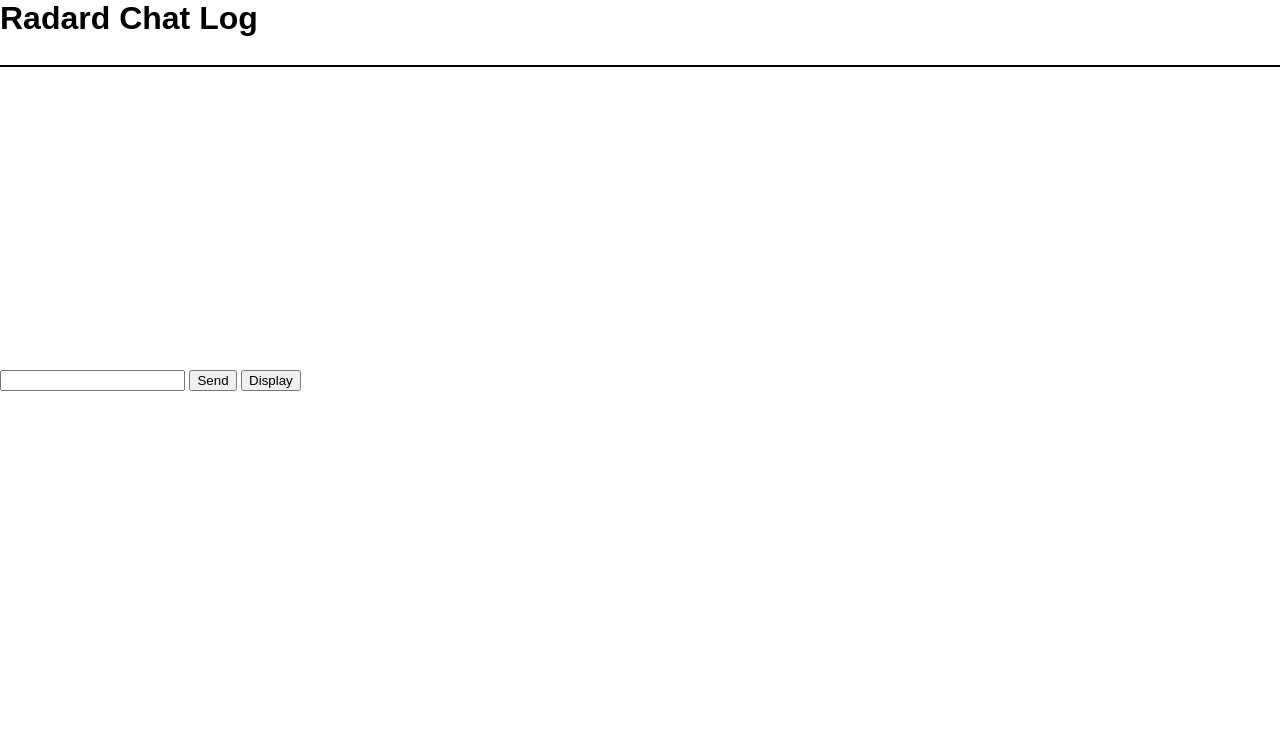
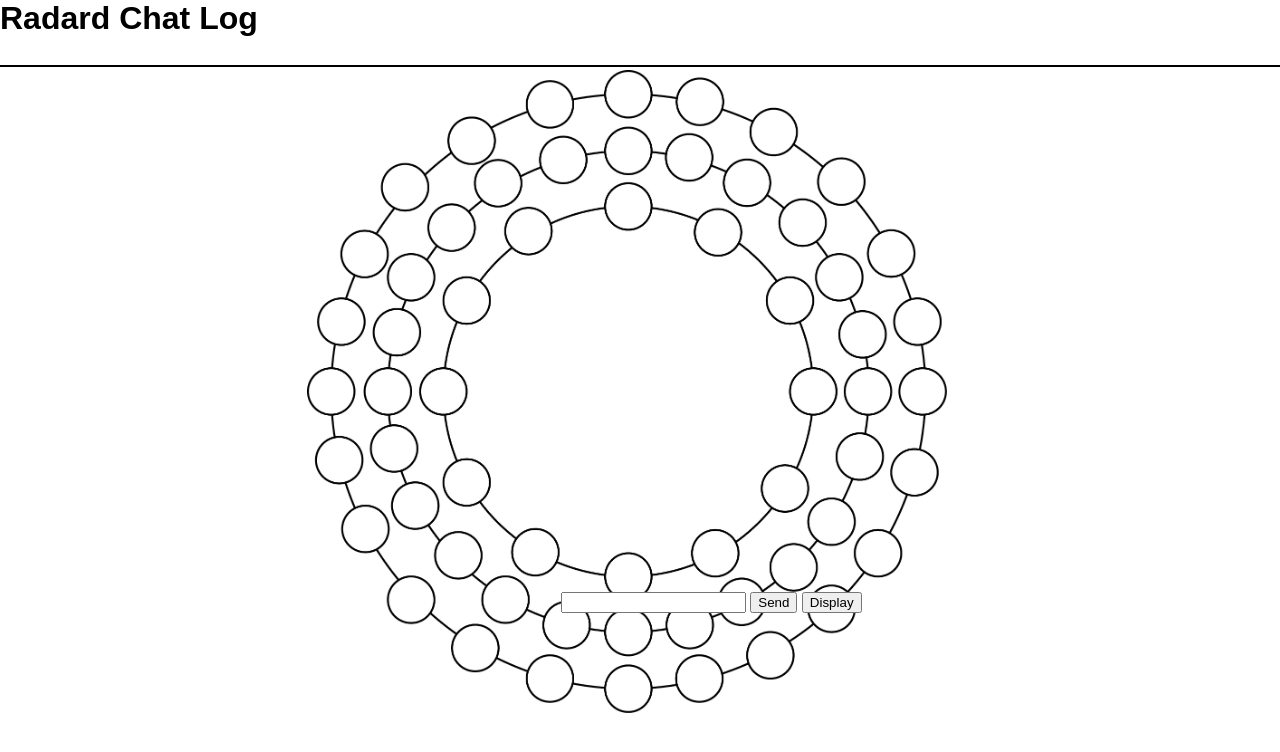
Before and after one commit to JamieCampbell94/RadardWorkingModel04, a PHP site: page /chatHome.php in a window 1280 px wide. Shown: the top 752 px of the page. Run offline with PHP 8.4, Linux system fonts and the light colour scheme; data that the repository does not hold is empty.

Commit message:
Update 4
Front end development to ChatHome.php

```diff
--- a/chatHome.php
+++ b/chatHome.php
@@ -12,11 +12,18 @@
     <div id="navBarSurround">
       <h1>Radard Chat Log</h1>
     </div>
-    <div id=grabphpdiv>
+    <div>
+<img id='circle' src = "images/MainRadar2.jpg"/>
+</div>
+    <div id='grabphpdiv'>
+
     </div>
-    <input id='chatMessage' type="text" name="randomText" value=""> <!-- Input instead of form -->
-    <button type="button" id='snd_btn'>Send</button> <!-- Possible event button -->
-    <button type="button" id =button>Display</button>
+    <div id='msgSndRfs'>
+      <input id='chatMessage' type="text" name="randomText" value=""> <!-- Input instead of form -->
+      <button type="button" id='snd_btn'>Send</button> <!-- Possible event button -->
+      <button type="button" id =button>Display</button>
+    </div>
+
     <!-- Script at the bottom make sure DOM is ready -->
     <script src='lib/ajaxget.js'> </script>
     <script src='lib/ajaxput.js'> </script>
--- a/stylesheet.css
+++ b/stylesheet.css
@@ -89,9 +89,33 @@ a:active {
   border-color: black;
 }
 
+#circle {
+  height:50%;
+  width: 50%;
+  position: relative;
+  margin-left: 24%;
+
+}
 #grabphpdiv {
-  height: 300px;
-  width:50%;
-  background-color: ;
+  height: 330px;
+  width:20%;
+  margin-left: 39%;
+  margin-top: -35.5%;
+  /*background-color: red ;*/
   overflow: scroll;
+  position: relative;
+
+
 }
+
+
+
+#chatMessage {
+  margin-left: 100px;
+}
+
+#msgSndRfs {
+  position: relative;
+  margin-left: 36%;
+  /*margin-top: 1.7%;*/
+}
```
Also changed, not shown: images/MainRadar2.jpg (added), images/MainRadar2.svg (added).
